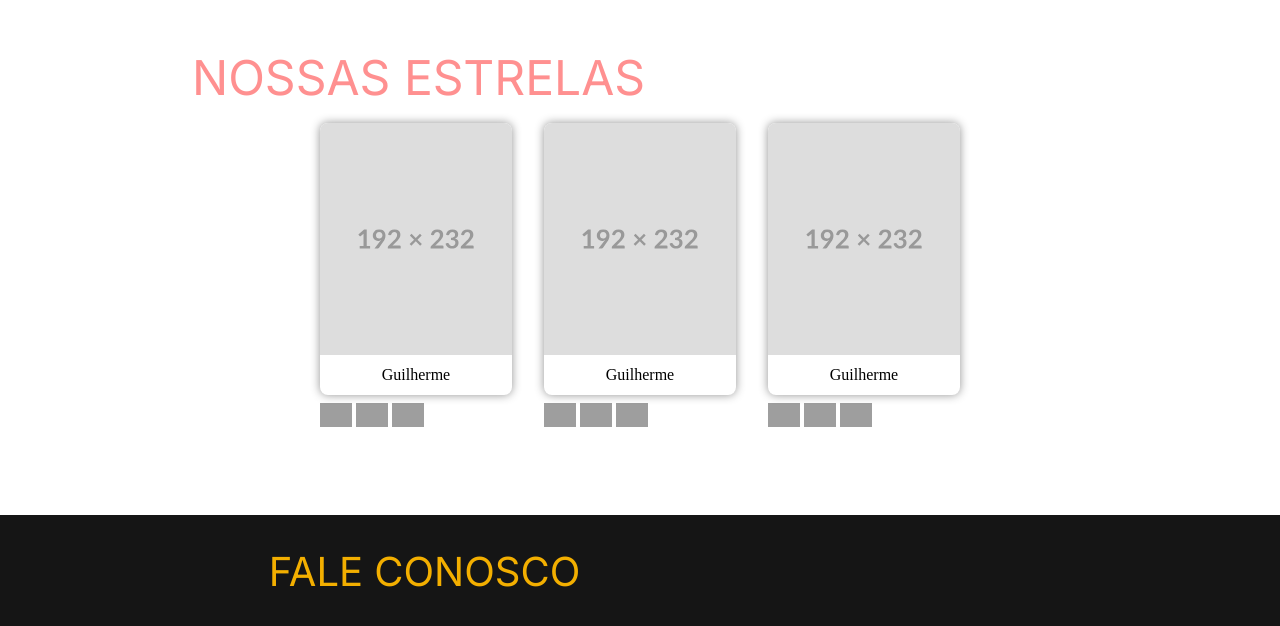
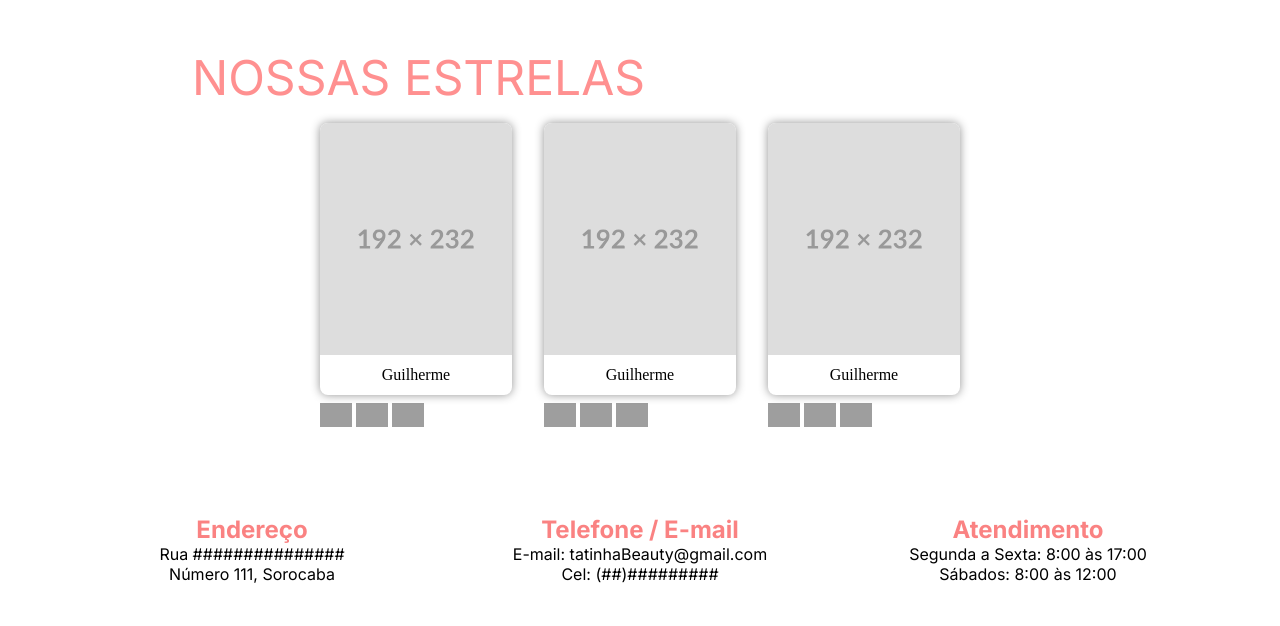
Before and after one commit to GuiiBranco/TCC-Tatinha-s-Beauty-Shop, a PHP site: page / in a window 1280 px wide. Shown: the part 1600-2226 px from the top of the page. Run offline with PHP 8.4, Linux system fonts and the light colour scheme; grey boxes are pictures that could not be loaded.

Commit message:
Adicionando área de informações

```diff
--- a/index.html
+++ b/index.html
@@ -28,7 +28,7 @@
                 <img src="public/img/Placeholder7.png" class="port-img">
                 <img src="public/img/Placeholder8.png" class="port-img">
             </div>
-            <a href="#" id="instagram">
+            <a href="https://www.instagram.com/tatinhas_beauty_shop/" target="_blank" id="instagram">
                 <img src="public/img/logo_instagram.svg" id="instagram-icone">
             </a>
         </div>
@@ -121,6 +121,36 @@
         </div>
     </section>
 
+    <section id="infoSalao">
+        <div id="info">
+            <div>
+                <h2>Endereço</h2>
+                <span>
+                    Rua ###############</br>
+                    Número 111, Sorocaba
+                </span>
+            </div>
+            <div>
+                <h2>Telefone / E-mail</h2>
+                <span>
+                    E-mail: tatinhaBeauty@gmail.com</br>
+                    Cel: (##)#########
+                </span>
+            </div>
+            <div>
+                <h2>Atendimento</h2>
+                <span>
+                    Segunda a Sexta: 8:00 às 17:00</br>
+                    Sábados: 8:00 às 12:00
+                </span>
+            </div>
+        </div>
+        <iframe src="https://www.google.com/maps/embed?pb=!1m18!1m12!1m3!1d914.6370150008815!2d-47.50525593053414!3d-23.512782568922297!2m3!
+        1f0!2f0!3f0!3m2!1i1024!2i768!4f13.1!3m3!1m2!1s0x94c58b39165d472f%3A0x6af84a2e961827c7!2sR.%20Benedito%20Carlos%20Dias%2C%2026%20-%20
+        Central%20Parque%20Sorocaba%2C%20Sorocaba%20-%20SP%2C%2018051-030!5e0!3m2!1spt-BR!2sbr!4v1728174414208!5m2!1spt-BR!2sbr" width="100%"
+        height="70%" style="border:0;" allowfullscreen="" loading="lazy" referrerpolicy="no-referrer-when-downgrade"></iframe>
+    </section>
+
     <section id="contato">
         <div id="faleConoscoDiv">
             <span id="faleConosco">FALE CONOSCO</span>
@@ -140,6 +170,7 @@
             </div>
             <textarea name="#" id="areaTexto" rows="10" placeholder="Mensagem:"></textarea>
         </div>
+        <img src="public/img/Logo.svg" id="logo">
     </section>
 </body>
 </html>
--- a/public/CSS/style.css
+++ b/public/CSS/style.css
@@ -172,13 +172,43 @@
 }
 /* Fim Lista de Funcionários */
 
+/* Informações do Salão */
+#infoSalao{
+    width: 100%;
+    height: 30rem;
+    margin-bottom: 10rem;
+}
+
+#info{
+    display: flex;
+    align-items: center;
+    justify-content: space-evenly;
+}
+
+#info div{
+    margin-top: 5rem;
+    height: 7rem;
+    width: 17rem;
+    display: flex;
+    flex-direction: column;
+    justify-content: start;
+    align-items: center;
+    text-align: center;
+    font-family: 'Inter';
+}
+
+#info div h2{
+    color: #FA8282;
+}
+/* Fim Informações do Salão */
+
 /* Fale Conosco */
 #contato{
-    margin-top: 5rem;
     background-color: #151515;
     width: 100%;
     height: 40rem;
     display: flex;
+    flex-direction: column;
     font-family: 'Inter';
 }
 
@@ -250,4 +280,9 @@
     resize: none;
     font-family: 'Inter';
 }
+
+#logo{
+    height: 6rem;
+    margin-bottom: 3rem;
+}
 /* Fim Fale Conosco */
```
Also changed, not shown: public/img/Logo.svg (added).
